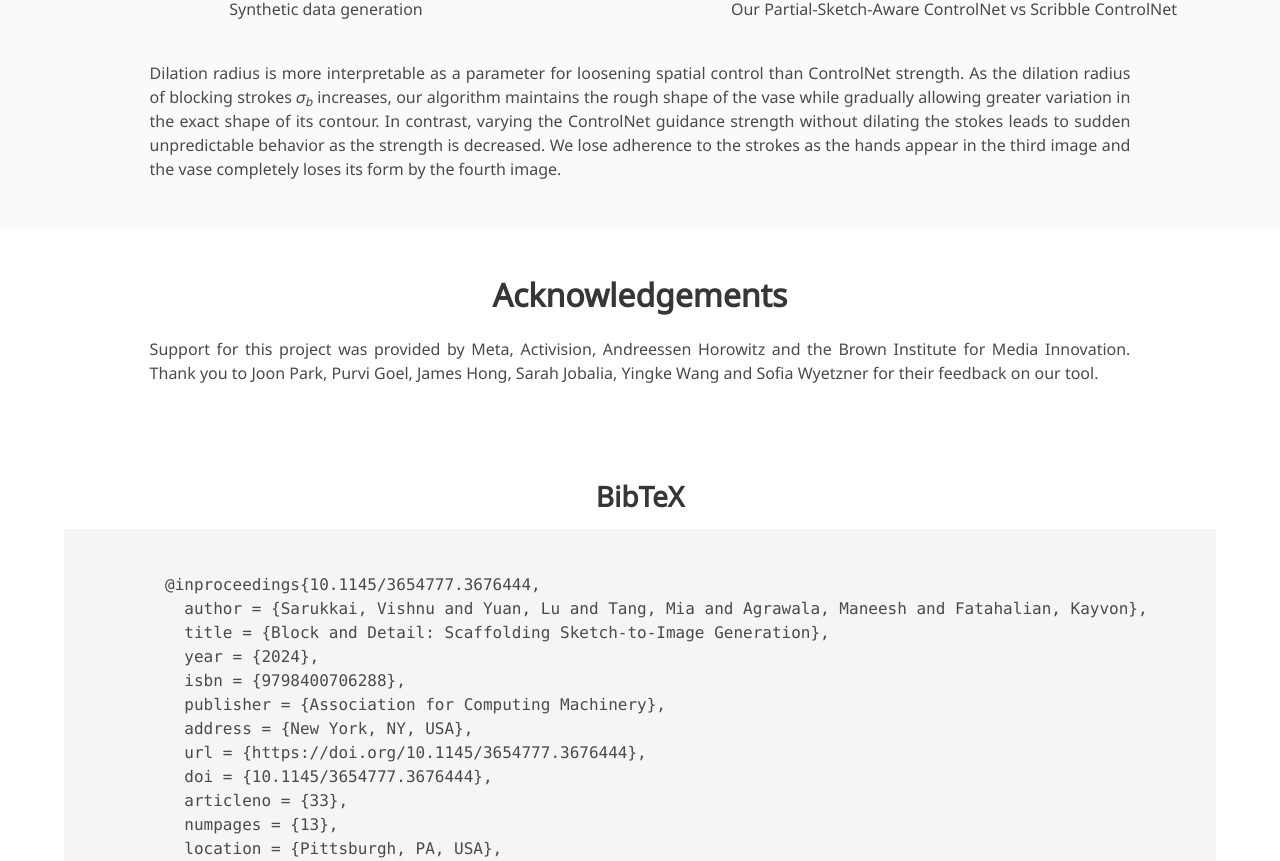
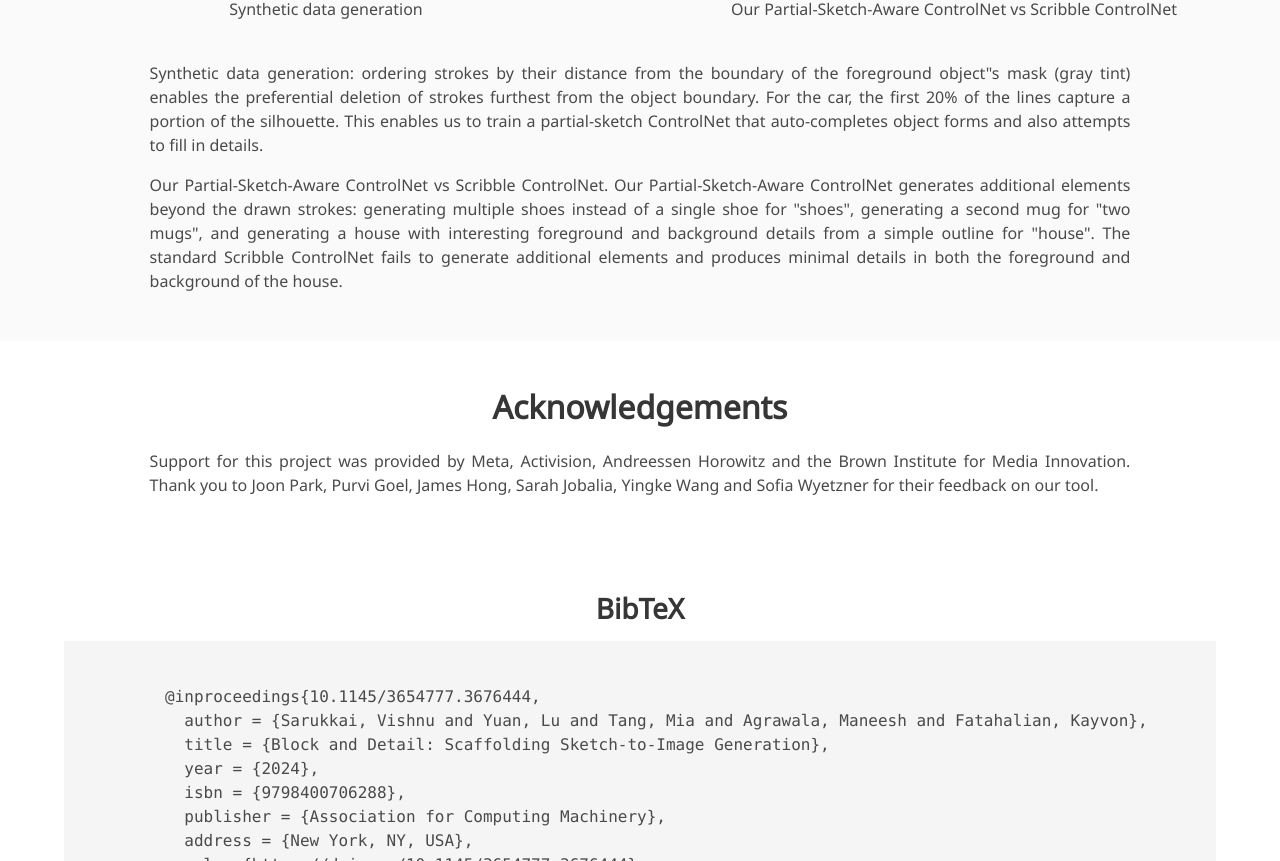
Before and after one commit to miatang13/BlockAndDetail, a plain HTML site: page index.html in a window 1280 px wide. Shown: the part 5053-5914 px from the top of the page. Drawn offline with nearby package versions, Linux system fonts and the light colour scheme; some icons are missing; a web font is replaced by a local one.

Commit message:
Update index.html

```diff
--- a/index.html
+++ b/index.html
@@ -338,7 +338,26 @@
         <div class="columns is-centered has-text-centered">
           <div class="column is-four-fifths">
             <div class="content has-text-justified mt-4 ">
-              <p> Dilation radius is more interpretable as a parameter for loosening spatial control than ControlNet strength. As the dilation radius of blocking strokes 𝜎<sub>𝑏</sub> increases, our algorithm maintains the rough shape of the vase while gradually allowing greater variation in the exact shape of its contour. In contrast, varying the ControlNet guidance strength without dilating the stokes leads to sudden unpredictable behavior as the strength is decreased. We lose adherence to the strokes as the hands appear in the third image and the vase completely loses its form by the fourth image.</p>
+              <p> Synthetic data generation: ordering strokes by their
+                distance from the boundary of the foreground object"s mask
+                (gray tint) enables the preferential deletion of strokes furthest
+                from the object boundary. For the car, the first 20% of
+                the lines capture a portion of the silhouette. This enables
+                us to train a partial-sketch ControlNet that auto-completes
+                object forms and also attempts to fill in details.</p>
+
+              <p>
+                Our Partial-Sketch-Aware ControlNet vs Scribble
+                ControlNet. Our Partial-Sketch-Aware ControlNet generates
+                additional elements beyond the drawn strokes: generating
+                multiple shoes instead of a single shoe for "shoes",
+                generating a second mug for "two mugs", and generating a
+                house with interesting foreground and background details
+                from a simple outline for "house". The standard Scribble ControlNet
+                fails to generate additional elements and produces
+                minimal details in both the foreground and background of
+                the house.
+              </p>
             </div>
           </div>
         </div>
```
